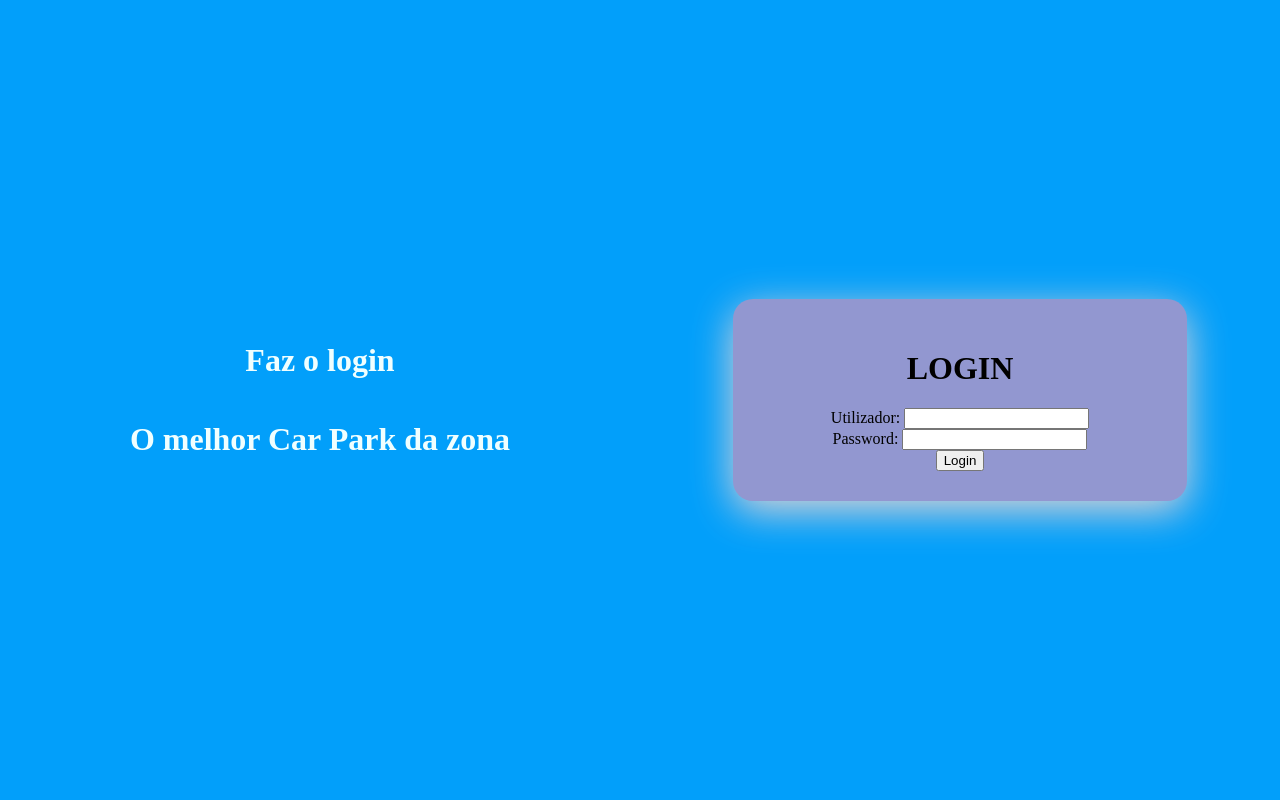
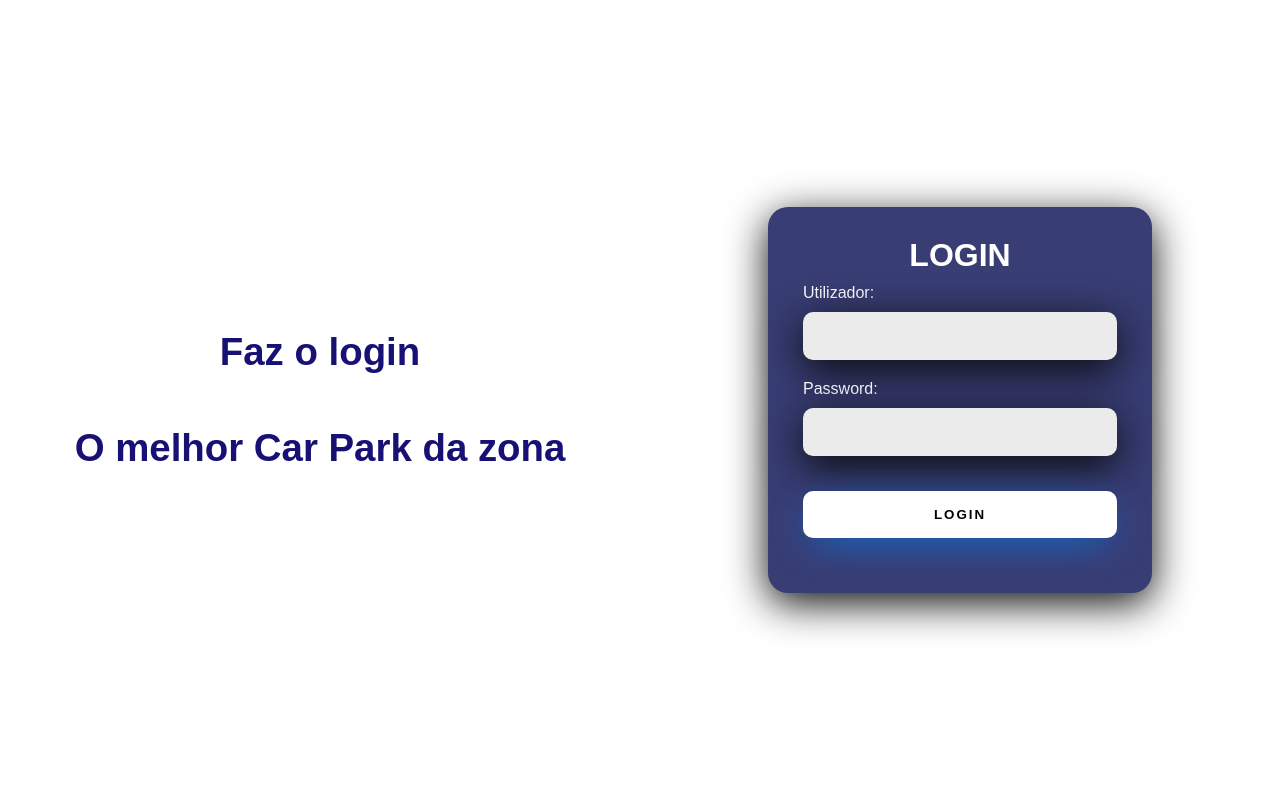
Before and after one commit to drcor/car-park, a PHP site: page /login.php in a window 1280 px wide. Run offline with PHP 8.4, Linux system fonts and the light colour scheme.

Commit message:
Responsive Login

```diff
--- a/style.css
+++ b/style.css
@@ -1,10 +1,17 @@
+@import url('https://fonts.googleapis.com/css2?family=Poiret+One&display=swap');
+
 body{
     margin: 0;
+    font-family: sans-serif;
+}
+
+body *{
+    box-sizing: border-box;
 }
 .main-login{
     width: 100vw;
     height: 100vh;
-    background: rgb(2, 159, 250);
+    background: rgb(255, 255, 255);
     display: flex;
     justify-content: center;
     align-items: center;
@@ -19,7 +26,8 @@ body{
 }
 
 .left-login > h1{
-    color: azure;
+    font-size: 3vw;
+    color: rgb(23, 16, 117);
 }
 
 .right-login{
@@ -37,11 +45,86 @@ body{
     align-items: center;
     flex-direction: column;
     padding:30px 35px;
-    background: rgb(146, 151, 208);
+    background: rgb(56, 61, 116);
     border-radius: 20px;
-    box-shadow: 0px 10px 40px rgb(224, 212, 212);
+    box-shadow: 0px 10px 40px rgb(11, 10, 10);
 }
 
-.card-login > h1{
-    color: rgb(157, 182, 232);
+.card> h1{
+    color: rgb(255, 255, 255);
+    font-weight: 800;
+    margin: 0;
 }
+
+.text-field{
+    width: 100%;
+    display: flex;
+    flex-direction: column;
+    align-items: flex-start;
+    justify-content: center;
+    margin: 10px 0px;
+}
+
+.text-field > input{
+    width: 100%;
+    border: none;
+    border-radius: 10px;
+    padding: 15px;
+    background: rgb(235, 235, 235);
+    color: white;
+    font-size: 12pt;
+    box-shadow: 0px 10px 40px rgb(11, 10, 10);
+    outline: none;
+    box-sizing: border-box;
+}
+
+.text-field > label{
+    color: white;
+    margin-bottom: 10px;
+}
+
+.btn-login{
+    width: 100%;
+    padding: 16px 0px;
+    margin: 25px;
+    border: none;
+    border-radius: 10px ;
+    outline: none;
+    text-transform: uppercase;
+    font-weight: 600;
+    letter-spacing: 2px;
+    color: black;
+    background: white;
+    cursor: pinter;
+    box-shadow: 0px 10px 40px -12px rgb(1, 131, 245);
+}
+
+@media only screen and (max-width: 950px){
+    .card{
+        width: 85%;
+    }
+}
+
+@media only screen and (max-width: 600px){
+    .main-login{
+        flex-direction: column;
+    }
+    .left-login > h1{
+        display: none;
+    }
+
+    .left-login{
+        width: 100%;
+        height: auto;
+    }
+
+    .right-login{
+        width: 100%;
+        height: auto;
+    }
+
+    .card{
+        width: 80%;
+    }
+
+}
```
Also changed, not shown: images/fundo.jpg (added).
